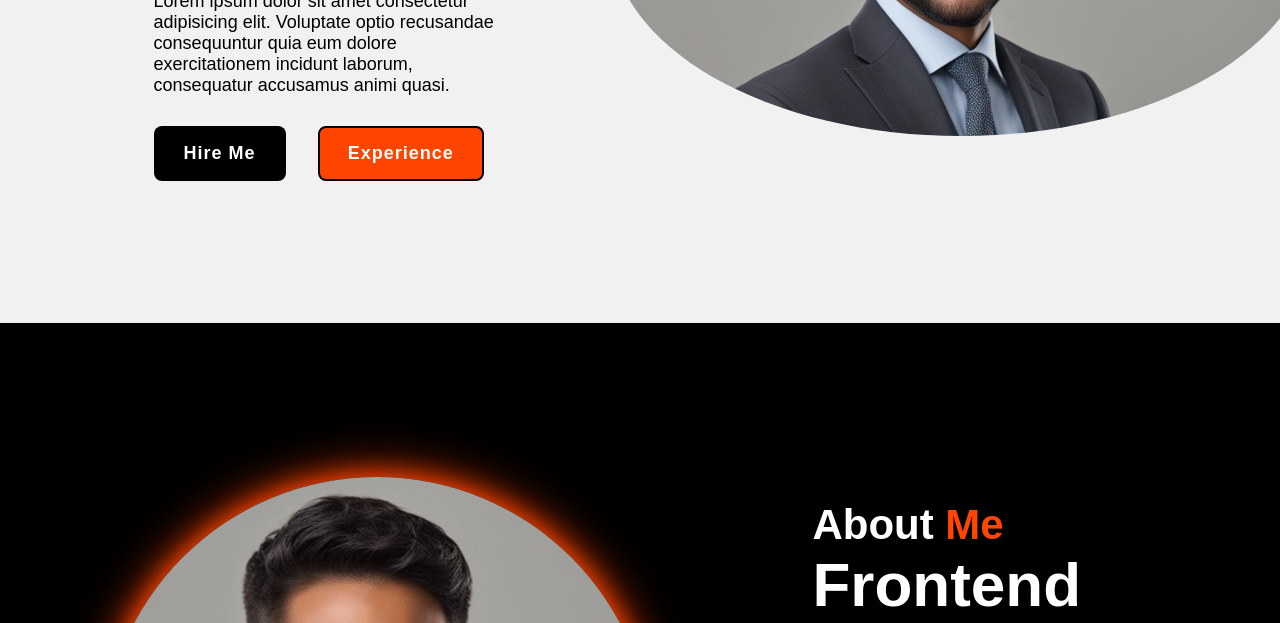
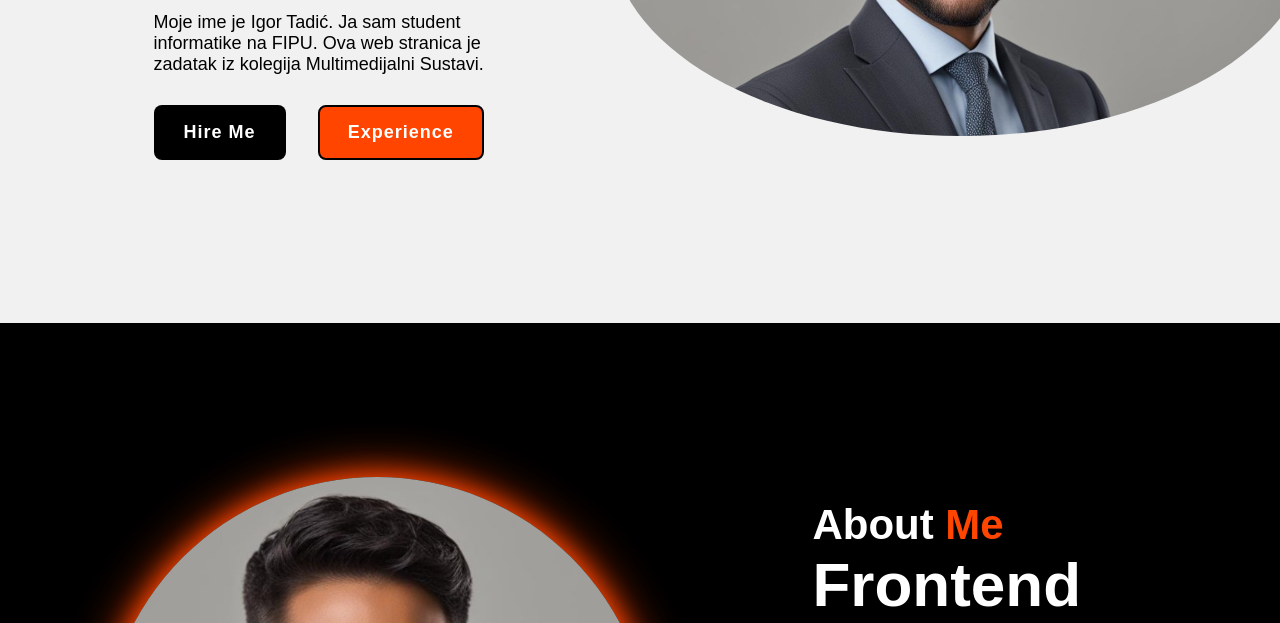
Before and after one commit to thecodereule/website, a plain HTML site: page index.html in a window 1280 px wide. Shown: the part 477-1100 px from the top of the page. Drawn offline with nearby package versions, Linux system fonts and the light colour scheme.

Commit message:
Update index.html

```diff
--- a/index.html
+++ b/index.html
@@ -24,7 +24,7 @@
         <div class="home-content">
             <h3>Hi</h3>
             <h1>I'm <span>Igor<br></span>a frontend developer</h1>
-            <p>Lorem ipsum dolor sit amet consectetur adipisicing elit. Voluptate optio recusandae consequuntur quia eum dolore exercitationem incidunt laborum, consequatur accusamus animi quasi.</p>
+            <p>Moje ime je Igor Tadić. Ja sam student informatike na FIPU. Ova web stranica je zadatak iz kolegija Multimedijalni Sustavi.</p>
             <div class="btn-box">
                 <button class="btn-1">Hire Me</button>
                 <button class="btn-2">Experience</button>
```
